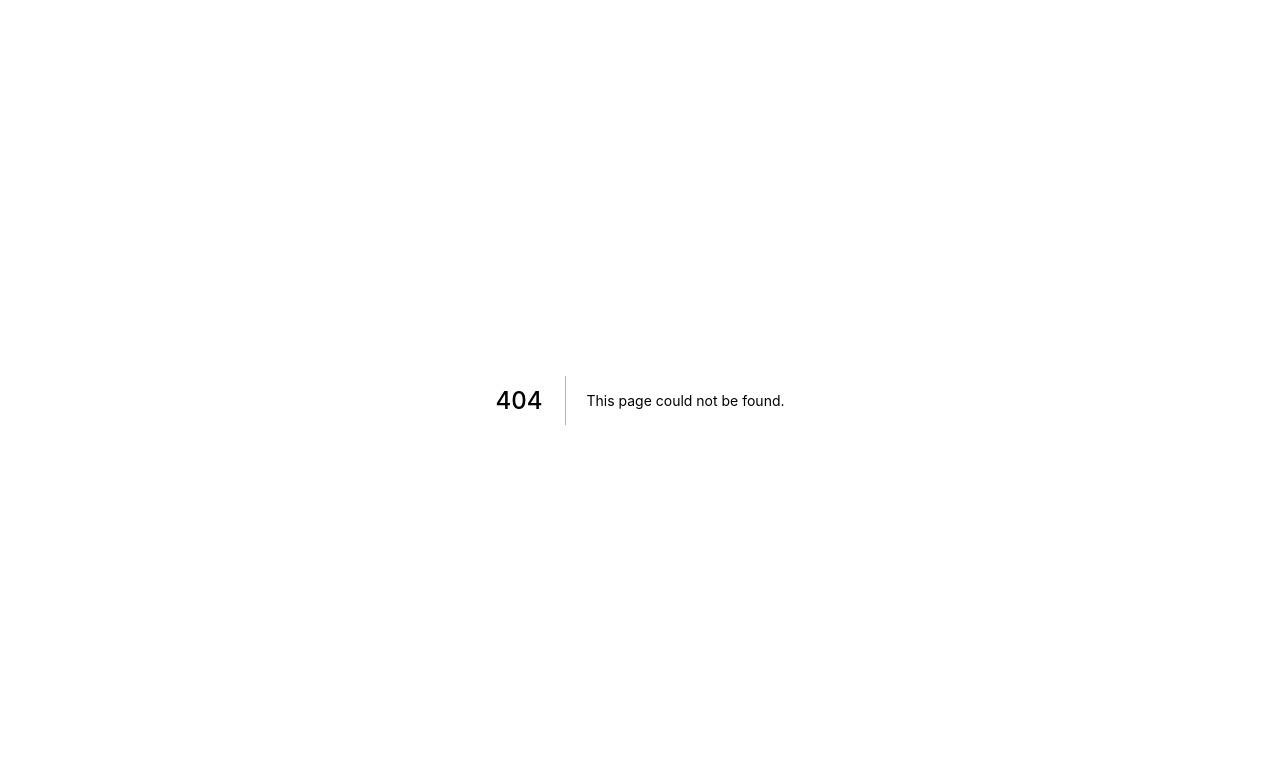
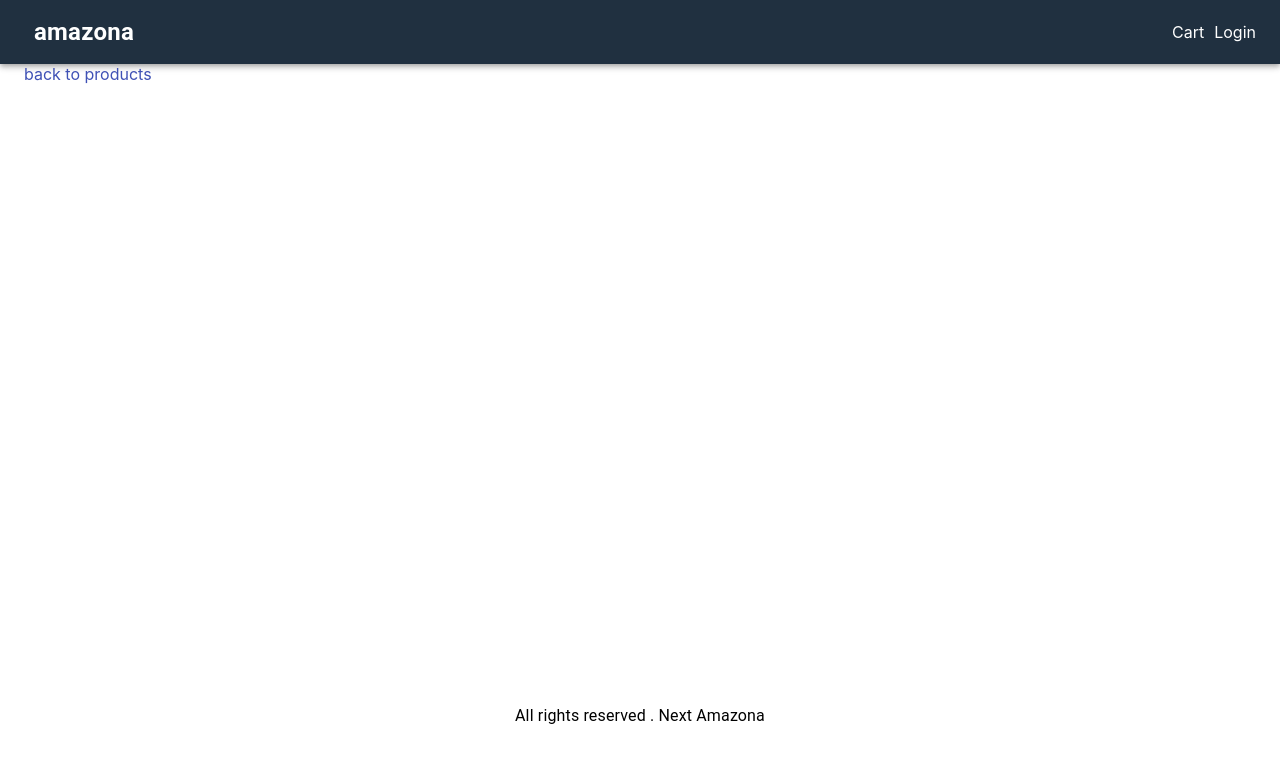
Before and after one commit to Asif-Zaman-Suvo/Next-Amazona, a Next.js app: page /product/fit-shirt in a window 1280 px wide. Before the commit this address had no page. Shown: the top 762 px of the page. Built offline with nearby package versions, Linux system fonts and the light colour scheme.

Commit message:
product added

```diff
--- a/components/Layout/Layout.js
+++ b/components/Layout/Layout.js
@@ -1,21 +1,40 @@
-import { AppBar, Toolbar, Typography, Container } from "@material-ui/core";
+import {
+  AppBar,
+  Toolbar,
+  Typography,
+  Container,
+  Link,
+} from "@material-ui/core";
 import Head from "next/head";
 import React from "react";
 import useStyles from "../../utils/styles.js";
+import NextLink from "next/link";
 
-export default function Layout({ children }) {
+export default function Layout({ title , children }) {
   const classes = useStyles();
   return (
     <div>
       <Head>
-        <title>Next Amazona</title>
+        <title>{title? `${title} - Next Amazona` : 'Next Amazona'}</title>
       </Head>
       <AppBar className={classes.navbar} position="static">
         <Toolbar>
-          <Typography>amazona</Typography>
+          <NextLink href="/" passHref>
+            <Link>
+              <Typography className={classes.brand}>amazona</Typography>
+            </Link>
+          </NextLink>
+          <div className={classes.grow}></div>
+          <div>
+            <NextLink href="/cart" passHref>
+              <Link>Cart</Link>
+            </NextLink>
+            <NextLink href="/login" passHref>
+              <Link>Login</Link>
+            </NextLink>
+          </div>
         </Toolbar>
       </AppBar>
-
       <Container className={classes.main}>{children}</Container>
       <footer className={classes.footer}>
         <Typography>All rights reserved . Next Amazona</Typography>
--- /dev/null
+++ b/pages/product/[slug].js
@@ -0,0 +1,26 @@
+import { useRouter } from 'next/router';
+import React from 'react'
+import data from '../../utils/data';
+import Layout from '../../components/Layout/Layout';
+import NextLink from 'next/link'
+import { Link } from '@material-ui/core';
+
+export default function ProductScreen() {
+    const router =useRouter();
+    const {slug}=router.query
+    const product = data.products.find(a => a.slug === slug)
+
+    if(!product) {
+        return <div>Product not found</div>
+    }
+  return (
+    <Layout title={product.name}>
+        <div>
+            <NextLink href="/" passHref>
+                <Link>back to products</Link>
+            </NextLink>
+        </div>
+
+    </Layout>
+  )
+}
--- a/utils/data.js
+++ b/utils/data.js
@@ -10,6 +10,7 @@ const data = {
       numReviews: 10,
       countInStock: 20,
       description: "A popular shirt",
+      slug: "free-shirt"
     },
     {
       name: "Fit Shirt",
@@ -21,6 +22,7 @@ const data = {
       numReviews: 8,
       countInStock: 40,
       description: "A nice shirt",
+      slug:"fit-shirt"
     },
     {
       name: "Thin Shirt",
@@ -32,6 +34,7 @@ const data = {
       numReviews: 9,
       countInStock: 10,
       description: "A smart shirt",
+      slug:"thin-shirt"
     },
     {
       name: "Free Pant",
@@ -43,6 +46,7 @@ const data = {
       numReviews: 8,
       countInStock: 24,
       description: "A popular pant",
+      slug: "free-pant"
     },
     {
       name: "Full Sleve Pant",
@@ -54,6 +58,7 @@ const data = {
       numReviews: 40,
       countInStock: 34,
       description: "A worthy Pant",
+      slug:"full-sleve-pant"
     },
     {
         name: "Micheal Pant",
@@ -65,6 +70,7 @@ const data = {
         numReviews: 34,
         countInStock: 21,
         description: "A brand of brothers",
+        slug:"micheal-pant"
       },
   ],
 };
--- a/utils/styles.js
+++ b/utils/styles.js
@@ -15,6 +15,13 @@ const useStyles = makeStyles({
 
   footer: {
       textAlign: 'center'
+  },
+  brand: {
+    fontWeight:'bold',
+    fontSize:"1.5rem"
+  },
+  grow:{
+    flexGrow:1,
   }
 });
 
```
Also changed, not shown: pages/index.js (+8 -3 lines).
